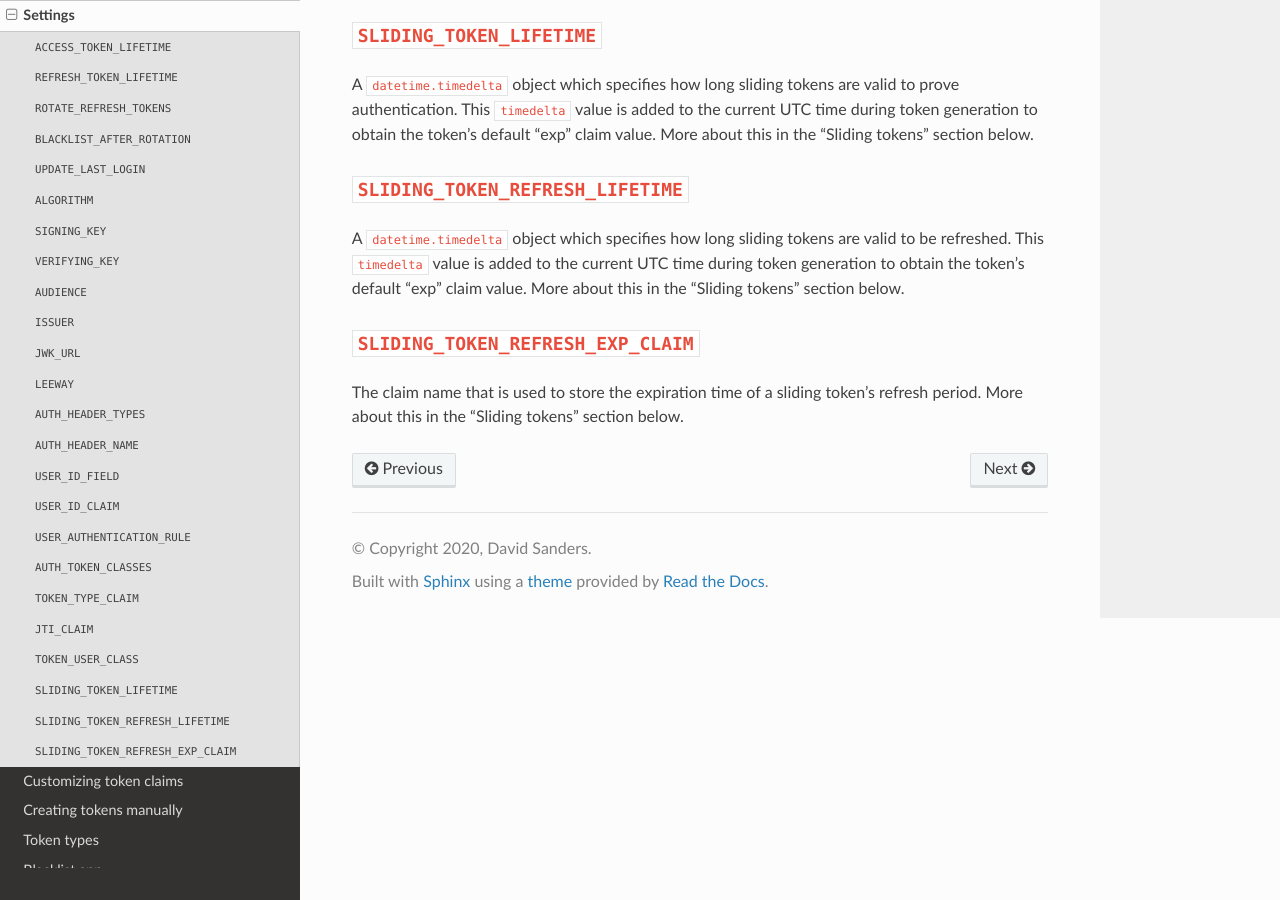
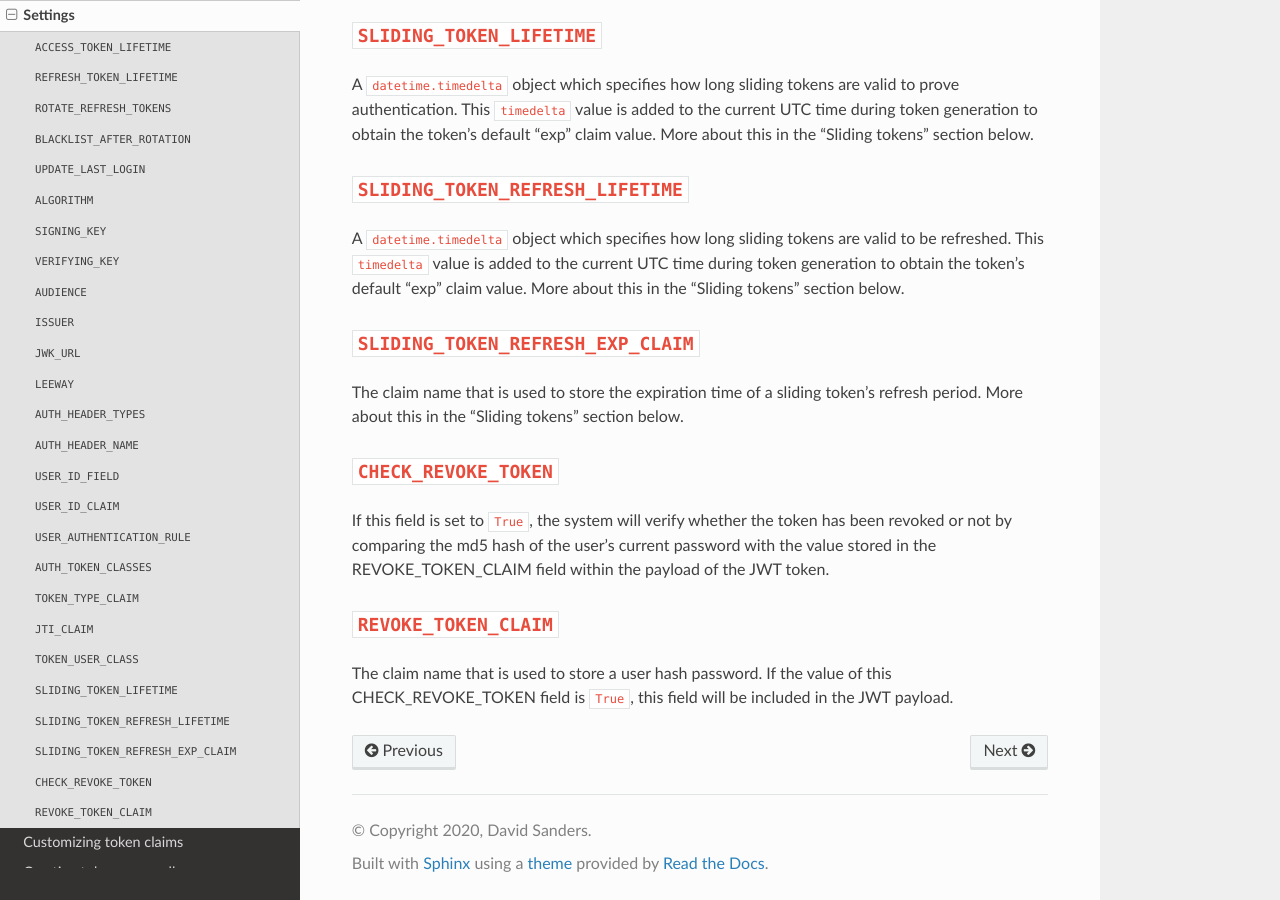
Before and after one commit to jazzband/djangorestframework-simplejwt, a Sphinx documentation site: the page built from docs/settings.rst, in a window 1280 px wide and 900 px high, scrolled down 4879 px. Built offline with Sphinx 7.4.7 and the Read the Docs theme 2.0.0, drawn with Linux system fonts in a browser that asks for light colours; the version number could not be read and is left out.

Commit message:
Update docs/settings.rst

```diff
--- a/docs/settings.rst
+++ b/docs/settings.rst
@@ -272,3 +272,18 @@ More about this in the "Sliding tokens" section below.
 
 The claim name that is used to store the expiration time of a sliding token's
 refresh period.  More about this in the "Sliding tokens" section below.
+
+``CHECK_REVOKE_TOKEN``
+--------------------
+
+If this field is set to ``True``, the system will verify whether the token
+has been revoked or not by comparing the md5 hash of the user's current
+password with the value stored in the REVOKE_TOKEN_CLAIM field within the
+payload of the JWT token.
+
+``REVOKE_TOKEN_CLAIM``
+--------------------
+
+The claim name that is used to store a user hash password.
+If the value of this CHECK_REVOKE_TOKEN field is ``True``, this field will be
+included in the JWT payload.
```
